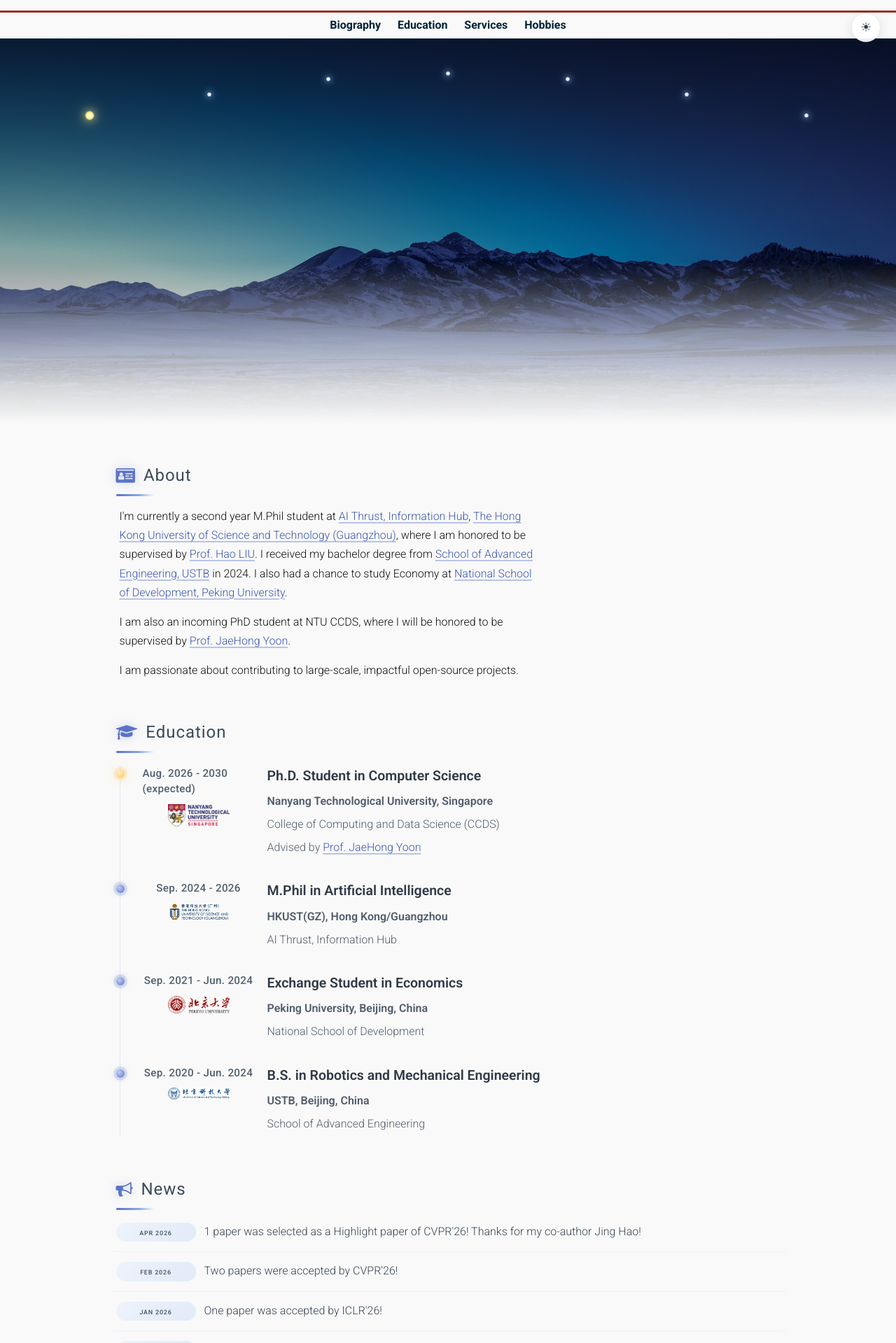
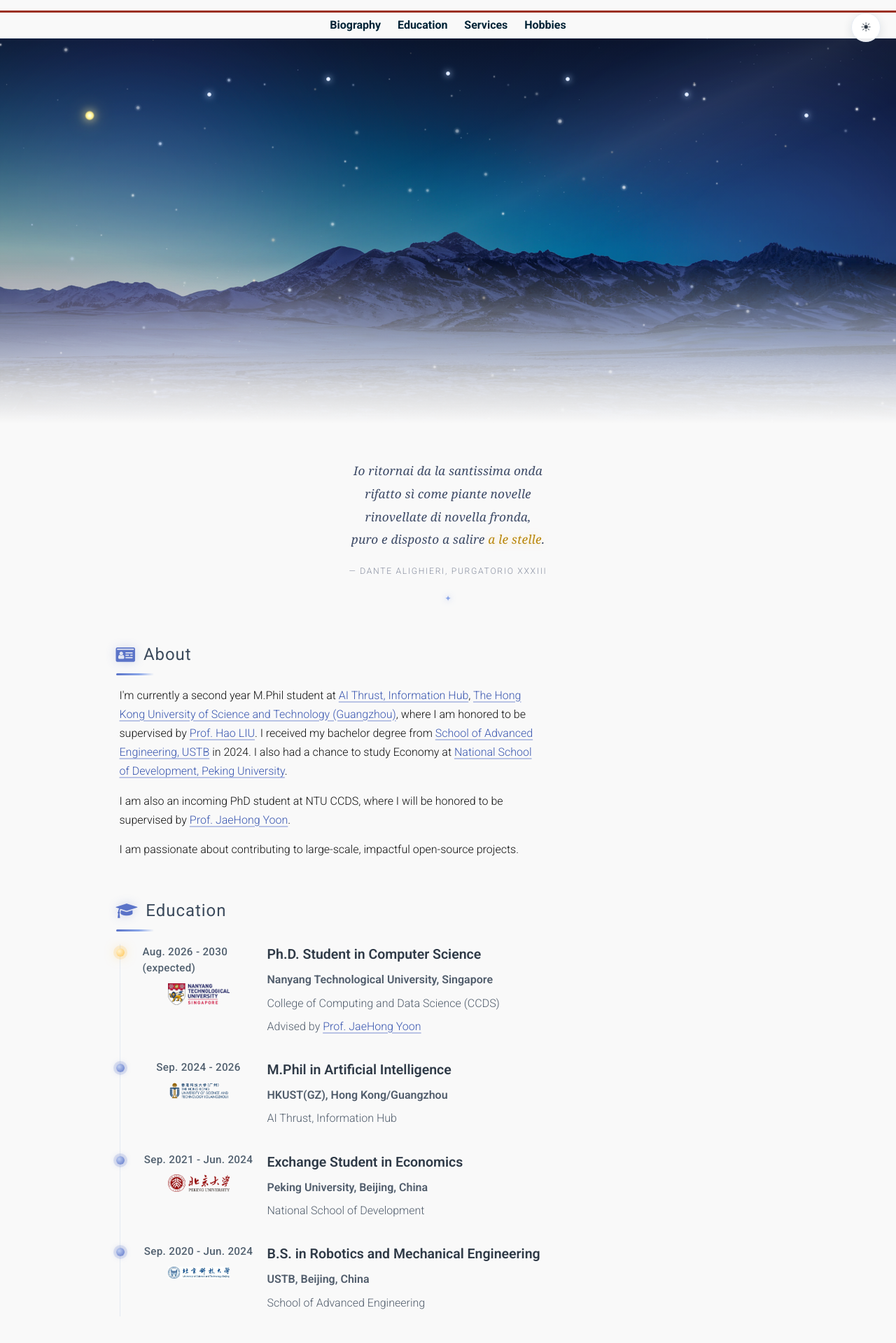
Before and after one commit to yuxuanfanOrion/yuxuanfanOrion.github.io, a Jekyll site: the page built from _pages/about.md, in a window 1280 px wide. Shown: the top 1919 px of the page at 70% size. Built offline with Jekyll 4.4.1, drawn with Linux system fonts in a browser that asks for light colours; some web fonts are replaced; some of the changed text lies outside the part shown.

Commit message:
updated paper

```diff
--- /dev/null
+++ b/_config.dev.yml
@@ -0,0 +1,4 @@
+# Local-dev override: keep base_path-generated asset URLs on localhost so new
+# CSS/JS files resolve instead of 404ing against the production host.
+# Usage: bundle exec jekyll serve --config _config.yml,_config.dev.yml
+url: "http://localhost:4000"
--- a/_includes/scripts.html
+++ b/_includes/scripts.html
@@ -29,6 +29,9 @@ $(document).ready(function() {
 <!-- Star Background Rotation -->
 <script src="/assets/js/star-bg.js"></script>
 
+<!-- Canvas depth starfield (hero + dark-mode full page) -->
+<script src="{{ base_path }}/assets/js/starfield.js" defer></script>
+
 <!-- Constellation conference badges -->
 <script src="{{ base_path }}/assets/js/constellation.js"></script>
 
--- a/_layouts/default.html
+++ b/_layouts/default.html
@@ -31,6 +31,7 @@ layout: compress
       <div class="starry-sky__stars-far"></div>
       <div class="starry-sky__stars-mid"></div>
       <div class="starry-sky__stars-near"></div>
+      <canvas class="starry-sky__canvas"></canvas>
       <div class="starry-sky__horizon"></div>
       <div class="starry-sky__aurora"></div>
       <div class="starry-sky__moon"></div>
--- a/_pages/about.md
+++ b/_pages/about.md
@@ -26,6 +26,8 @@ layout: default
     <div id="bg-layer-2" class="bg-layer"></div>
   </div>
   <div class="hero-overlay" aria-hidden="true"></div>
+  <div class="hero-nebula" aria-hidden="true"></div>
+  <canvas id="hero-starfield" class="hero-starfield" aria-hidden="true"></canvas>
   <div id="constellation" class="constellation"></div>
   <div id="profile-namecard" class="profile-wrapper">
     <div id="my-pic" class="profile-col profile-col-1">
@@ -76,6 +78,18 @@ layout: default
 <div class="page-content" id="content" role="main">
 <div class="wrapper">
 <h1 class="sr-only">Yuxuan FAN</h1>
+
+<div id="epigraph" class="epigraph">
+  <blockquote class="epigraph__quote">
+    <p class="epigraph__verse" lang="it">
+      Io ritornai da la santissima onda<br>
+      rifatto sì come piante novelle<br>
+      rinovellate di novella fronda,<br>
+      puro e disposto a salire <span class="epigraph__stelle">a le stelle</span>.
+    </p>
+    <cite class="epigraph__cite">Dante Alighieri, Purgatorio XXXIII</cite>
+  </blockquote>
+</div>
 
 <div id="bio" class="bio">
   <h2 class="md-heading text-left">
--- a/assets/css/hero-stellar.css
+++ b/assets/css/hero-stellar.css
@@ -18,6 +18,56 @@
       rgba(8, 16, 40, 0.05) 100%),
     radial-gradient(ellipse 120% 80% at 50% -10%,
       rgba(40, 60, 120, 0.35), transparent 70%);
+}
+
+/* ===== Canvas depth starfield over the photos (under the namecard) ===== */
+.hero-starfield {
+  position: absolute;
+  inset: 0;
+  z-index: 4;               /* after .hero-overlay in DOM, so it paints above it */
+  pointer-events: none;
+}
+
+/* ===== Breathing nebula blobs — GPU-composited transform drift only ===== */
+.hero-nebula {
+  position: absolute;
+  inset: 0;
+  z-index: 4;
+  pointer-events: none;
+  overflow: hidden;
+  mix-blend-mode: screen;
+}
+.hero-nebula::before,
+.hero-nebula::after {
+  content: "";
+  position: absolute;
+  width: 58vw;
+  height: 58vw;
+  max-width: 900px;
+  max-height: 900px;
+  border-radius: 50%;
+  filter: blur(90px);       /* set once, never animated */
+  will-change: transform;
+}
+.hero-nebula::before {
+  left: -14%;
+  top: -28%;
+  background: radial-gradient(circle, rgba(98, 52, 200, 0.30), transparent 65%);
+  animation: nebulaDrift1 38s ease-in-out infinite alternate;
+}
+.hero-nebula::after {
+  right: -16%;
+  top: -12%;
+  background: radial-gradient(circle, rgba(32, 92, 205, 0.28), transparent 65%);
+  animation: nebulaDrift2 46s ease-in-out infinite alternate;
+}
+@keyframes nebulaDrift1 {
+  from { transform: translate(0, 0) scale(1); }
+  to   { transform: translate(9vw, 6vh) scale(1.15); }
+}
+@keyframes nebulaDrift2 {
+  from { transform: translate(0, 0) scale(1.1); }
+  to   { transform: translate(-8vw, 8vh) scale(0.95); }
 }
 
 /* ===== Seamless fade from starry hero into the light content below ===== */
@@ -210,5 +260,7 @@ html:not([data-theme="dark"]) .bg-layer {
   .constellation__star,
   .constellation__star::before,
   .constellation__star--highlight::before,
-  .constellation__line { animation: none !important; }
+  .constellation__line,
+  .hero-nebula::before,
+  .hero-nebula::after { animation: none !important; }
 }
--- a/assets/css/night-theme.css
+++ b/assets/css/night-theme.css
@@ -380,6 +380,12 @@ html[data-theme="dark"] .starry-sky { opacity: 1; }
   filter: drop-shadow(0 0 2px rgba(255,255,255,0.6));
 }
 
+/* Layer 6.5 — canvas depth starfield (rotation + parallax, starfield.js) */
+.starry-sky__canvas {
+  position: absolute;
+  inset: 0;
+}
+
 /* Layer 7 — horizon city glow */
 .starry-sky__horizon {
   position: absolute; left: 0; right: 0; bottom: 0; height: 38%;
--- a/assets/css/refine.css
+++ b/assets/css/refine.css
@@ -9,6 +9,60 @@
   --rf-accent: #5a73c8;          /* starlight indigo */
   --rf-accent-soft: #8aa6e8;
   --rf-gold: #ffc24d;            /* echoes the Highlight constellation star */
+}
+
+/* ===== Epigraph — Dante, the closing tercet of Purgatorio =====
+   Sits right under the hero fade, so the verse reads as the threshold
+   between the starry sky above and the page below. */
+.epigraph {
+  margin: 6px auto 52px;
+  text-align: center;
+}
+.epigraph__quote {
+  margin: 0;
+  padding: 0;
+  border: none;
+  background: transparent;
+}
+.epigraph__verse {
+  font-family: Georgia, "Times New Roman", serif;
+  font-style: italic;
+  font-size: 1.08rem;
+  line-height: 1.9;
+  letter-spacing: 0.01em;
+  color: #3d4a66;
+  margin: 0 0 12px;
+}
+.epigraph__stelle {
+  color: #b8860b;
+  text-shadow: 0 0 12px rgba(255, 194, 77, 0.35);
+}
+.epigraph__cite {
+  display: inline-block;
+  font-style: normal;
+  font-size: 0.76rem;
+  letter-spacing: 0.14em;
+  text-transform: uppercase;
+  color: rgba(61, 74, 102, 0.6);
+}
+.epigraph__cite::before { content: "\2014\00a0"; }
+.epigraph::after {
+  content: "\2726";
+  display: block;
+  margin-top: 20px;
+  font-size: 0.72rem;
+  color: var(--rf-accent-soft);
+  text-shadow: 0 0 10px rgba(138, 166, 232, 0.8);
+}
+html[data-theme="dark"] .epigraph__verse { color: #cdd9f7; }
+html[data-theme="dark"] .epigraph__stelle {
+  color: #ffd479;
+  text-shadow: 0 0 14px rgba(255, 212, 121, 0.5);
+}
+html[data-theme="dark"] .epigraph__cite { color: rgba(154, 168, 199, 0.85); }
+html[data-theme="dark"] .epigraph::after { color: #8ab4ff; }
+@media screen and (max-width: 600px) {
+  .epigraph__verse { font-size: 0.98rem; line-height: 1.8; }
 }
 
 /* ===== Section headings: gradient accent bar + faint icon glow ===== */
--- /dev/null
+++ b/assets/js/starfield.js
@@ -0,0 +1,297 @@
+/* Starfield — canvas depth starfield shared by the hero and the dark-mode
+   full-page sky. Three depth cues layered together:
+     1. depth buckets — far stars are small/dim, near stars large/bright
+        (depth-of-field approximation with zero blur cost)
+     2. slow rotation around an off-center celestial pole, so outer stars
+        sweep visible arcs while polar stars barely move (long-exposure feel)
+     3. mouse parallax scaled by depth — near stars shift more
+   Plus a pre-rendered Milky Way band (hero only) and rare shooting stars.
+   Perf/a11y: sprite-based drawing (no per-star shadowBlur), dpr capped at 2,
+   ~60fps cap, pauses when hidden/off-screen/inactive, and renders a single
+   static frame under prefers-reduced-motion. */
+(function () {
+  'use strict';
+
+  var REDUCE = window.matchMedia &&
+    window.matchMedia('(prefers-reduced-motion: reduce)').matches;
+  var FRAME_BUDGET = 1000 / 62;
+  var TAU = Math.PI * 2;
+
+  var PALETTE = [
+    { color: '255,255,255', weight: 0.62 },  /* white */
+    { color: '207,225,255', weight: 0.24 },  /* blue-white (hot) */
+    { color: '255,230,199', weight: 0.14 }   /* warm (cool giant) */
+  ];
+
+  function pickColor() {
+    var r = Math.random(), acc = 0, i;
+    for (i = 0; i < PALETTE.length; i++) {
+      acc += PALETTE[i].weight;
+      if (r <= acc) return PALETTE[i].color;
+    }
+    return PALETTE[0].color;
+  }
+
+  /* Pre-rendered glow sprite per palette color: bright core, soft halo. */
+  function makeSprite(rgb) {
+    var c = document.createElement('canvas');
+    c.width = c.height = 32;
+    var g = c.getContext('2d');
+    var grad = g.createRadialGradient(16, 16, 0, 16, 16, 16);
+    grad.addColorStop(0, 'rgba(' + rgb + ',1)');
+    grad.addColorStop(0.25, 'rgba(' + rgb + ',0.85)');
+    grad.addColorStop(0.55, 'rgba(' + rgb + ',0.18)');
+    grad.addColorStop(1, 'rgba(' + rgb + ',0)');
+    g.fillStyle = grad;
+    g.fillRect(0, 0, 32, 32);
+    return c;
+  }
+
+  var SPRITES = {};
+  PALETTE.forEach(function (p) { SPRITES[p.color] = makeSprite(p.color); });
+
+  function Starfield(canvas, opts) {
+    this.canvas = canvas;
+    this.ctx = canvas.getContext('2d');
+    this.opts = opts;
+    this.stars = [];
+    this.shooting = null;
+    this.nextShootAt = 0;
+    this.mouseX = 0.5; this.mouseY = 0.5;       /* parallax target */
+    this.curX = 0.5; this.curY = 0.5;           /* smoothed */
+    this.lastFrame = 0;
+    this.visible = true;
+    this.milkyWay = null;
+    this.w = 0; this.h = 0;
+
+    var self = this;
+    this.resize();
+
+    var rT;
+    window.addEventListener('resize', function () {
+      clearTimeout(rT);
+      rT = setTimeout(function () { self.resize(); }, 180);
+    });
+
+    if (opts.parallax && !REDUCE) {
+      window.addEventListener('mousemove', function (e) {
+        self.mouseX = e.clientX / window.innerWidth;
+        self.mouseY = e.clientY / window.innerHeight;
+      }, { passive: true });
+    }
+
+    if ('IntersectionObserver' in window) {
+      new IntersectionObserver(function (entries) {
+        self.visible = entries[0].isIntersecting;
+      }).observe(canvas);
+    }
+
+    if (REDUCE) {
+      this.drawFrame(0);                         /* one static frame */
+    } else {
+      requestAnimationFrame(function tick(ts) {
+        requestAnimationFrame(tick);
+        if (document.hidden || !self.visible) return;
+        if (self.opts.isActive && !self.opts.isActive()) return;
+        if (ts - self.lastFrame < FRAME_BUDGET) return;
+        self.lastFrame = ts;
+        self.drawFrame(ts);
+      });
+    }
+  }
+
+  Starfield.prototype.resize = function () {
+    var parent = this.canvas.parentElement;
+    var w = parent.offsetWidth || window.innerWidth;
+    var h = parent.offsetHeight || window.innerHeight;
+    if (!w || !h) return;
+    var dpr = Math.min(window.devicePixelRatio || 1, 2);
+    this.w = w; this.h = h;
+    this.canvas.width = Math.round(w * dpr);
+    this.canvas.height = Math.round(h * dpr);
+    this.canvas.style.width = w + 'px';
+    this.canvas.style.height = h + 'px';
+    this.ctx.setTransform(dpr, 0, 0, dpr, 0, 0);
+
+    /* Celestial pole sits off-canvas-center (like Polaris up and right). */
+    this.poleX = w * this.opts.pole[0];
+    this.poleY = h * this.opts.pole[1];
+
+    /* Stars fill a disk big enough that rotation never exposes a bare
+       corner; per-frame bounds check skips the off-canvas ones. */
+    var R = 0;
+    var corners = [[0, 0], [w, 0], [0, h], [w, h]];
+    for (var i = 0; i < 4; i++) {
+      var dx = corners[i][0] - this.poleX, dy = corners[i][1] - this.poleY;
+      R = Math.max(R, Math.sqrt(dx * dx + dy * dy));
+    }
+    this.maxR = R;
+
+    var visibleTarget = Math.max(110, Math.min(this.opts.maxStars,
+      Math.round(w * h / this.opts.densityArea)));
+    var total = Math.min(1600,
+      Math.round(visibleTarget * (Math.PI * R * R) / (w * h)));
+
+    this.stars = [];
+    for (i = 0; i < total; i++) {
+      var depth = Math.random();
+      this.stars.push({
+        a: Math.random() * TAU,
+        r: Math.sqrt(Math.random()) * R,         /* uniform area density */
+        depth: depth,
+        size: (0.55 + depth * 1.75) * (Math.random() * 0.5 + 0.75),
+        alpha: 0.22 + depth * 0.72,
+        twSpeed: 0.0004 + Math.random() * 0.0014,
+        twPhase: Math.random() * TAU,
+        color: pickColor()
+      });
+    }
+
+    if (this.opts.milkyWay) this.renderMilkyWay();
+    if (REDUCE) this.drawFrame(0);
+  };
+
+  /* Faint diagonal galaxy band + dense micro-stars, rendered once. */
+  Starfield.prototype.renderMilkyWay = function () {
+    var w = this.w, h = this.h;
+    var c = document.createElement('canvas');
+    c.width = w; c.height = h;
+    var g = c.getContext('2d');
+    g.save();
+    g.translate(w / 2, h / 2);
+    g.rotate(-Math.PI / 7);
+    var band = Math.max(h * 0.42, 180);
+    var grad = g.createLinearGradient(0, -band / 2, 0, band / 2);
+    grad.addColorStop(0, 'rgba(185,200,255,0)');
+    grad.addColorStop(0.35, 'rgba(190,205,255,0.055)');
+    grad.addColorStop(0.5, 'rgba(215,222,255,0.085)');
+    grad.addColorStop(0.65, 'rgba(190,205,255,0.055)');
+    grad.addColorStop(1, 'rgba(185,200,255,0)');
+    g.fillStyle = grad;
+    var L = Math.sqrt(w * w + h * h);
+    g.fillRect(-L, -band / 2, L * 2, band);
+    /* micro-stars clustered toward the band's spine */
+    for (var i = 0; i < 240; i++) {
+      var bx = (Math.random() * 2 - 1) * L;
+      var by = (Math.random() + Math.random() + Math.random() - 1.5) / 1.5
+               * band * 0.5;
+      var a = 0.10 + Math.random() * 0.30;
+      g.fillStyle = 'rgba(220,228,255,' + a.toFixed(2) + ')';
+      g.fillRect(bx, by, Math.random() < 0.2 ? 1.4 : 0.8, 0.8);
+    }
+    g.restore();
+    this.milkyWay = c;
+  };
+
+  Starfield.prototype.drawFrame = function (ts) {
+    var ctx = this.ctx, w = this.w, h = this.h;
+    ctx.clearRect(0, 0, w, h);
+
+    if (this.milkyWay) ctx.drawImage(this.milkyWay, 0, 0, w, h);
+
+    /* smoothed parallax */
+    this.curX += (this.mouseX - this.curX) * 0.04;
+    this.curY += (this.mouseY - this.curY) * 0.04;
+    var px = (this.curX - 0.5) * this.opts.parallax;
+    var py = (this.curY - 0.5) * this.opts.parallax * 0.6;
+
+    var rot = REDUCE ? 0 : ts * this.opts.rotSpeed;
+    var margin = 6;
+
+    for (var i = 0; i < this.stars.length; i++) {
+      var s = this.stars[i];
+      var ang = s.a + rot;
+      var x = this.poleX + s.r * Math.cos(ang) - px * s.depth;
+      var y = this.poleY + s.r * Math.sin(ang) - py * s.depth;
+      if (x < -margin || x > w + margin || y < -margin || y > h + margin) {
+        continue;
+      }
+      var tw = REDUCE ? 0.85
+        : 0.72 + 0.28 * Math.sin(ts * s.twSpeed + s.twPhase);
+      ctx.globalAlpha = s.alpha * tw;
+      var d = s.size * 5;                        /* sprite incl. halo */
+      ctx.drawImage(SPRITES[s.color], x - d / 2, y - d / 2, d, d);
+    }
+    ctx.globalAlpha = 1;
+
+    if (this.opts.shootingStars && !REDUCE) this.drawShooting(ts);
+  };
+
+  Starfield.prototype.drawShooting = function (ts) {
+    var ctx = this.ctx;
+    if (!this.shooting) {
+      if (!this.nextShootAt) {
+        this.nextShootAt = ts + 6000 + Math.random() * 14000;
+      }
+      if (ts < this.nextShootAt) return;
+      var ang = (18 + Math.random() * 26) * Math.PI / 180;
+      this.shooting = {
+        x: this.w * (0.1 + Math.random() * 0.7),
+        y: this.h * (0.05 + Math.random() * 0.25),
+        vx: Math.cos(ang) * 0.55,
+        vy: Math.sin(ang) * 0.55,
+        born: ts, life: 1100
+      };
+    }
+    var m = this.shooting;
+    var age = ts - m.born;
+    if (age > m.life) {
+      this.shooting = null;
+      this.nextShootAt = ts + 9000 + Math.random() * 16000;
+      return;
+    }
+    var t = age / m.life;
+    var fade = t < 0.15 ? t / 0.15 : 1 - (t - 0.15) / 0.85;
+    var hx = m.x + m.vx * age, hy = m.y + m.vy * age;
+    var TRAIL = 110;
+    var grad = ctx.createLinearGradient(
+      hx - m.vx / 0.55 * TRAIL, hy - m.vy / 0.55 * TRAIL, hx, hy);
+    grad.addColorStop(0, 'rgba(200,220,255,0)');
+    grad.addColorStop(1, 'rgba(255,255,255,' + (0.9 * fade).toFixed(3) + ')');
+    ctx.strokeStyle = grad;
+    ctx.lineWidth = 1.5;
+    ctx.lineCap = 'round';
+    ctx.beginPath();
+    ctx.moveTo(hx - m.vx / 0.55 * TRAIL, hy - m.vy / 0.55 * TRAIL);
+    ctx.lineTo(hx, hy);
+    ctx.stroke();
+  };
+
+  function init() {
+    var hero = document.getElementById('hero-starfield');
+    if (hero) {
+      new Starfield(hero, {
+        pole: [0.74, 0.12],
+        densityArea: 7800,
+        maxStars: 340,
+        rotSpeed: 0.0000026,
+        parallax: 22,
+        milkyWay: true,
+        shootingStars: true
+      });
+    }
+
+    var page = document.querySelector('.starry-sky__canvas');
+    if (page) {
+      var isDark = function () {
+        return document.documentElement.getAttribute('data-theme') === 'dark';
+      };
+      new Starfield(page, {
+        pole: [0.78, 0.16],
+        densityArea: 6500,
+        maxStars: 420,
+        rotSpeed: 0.0000016,
+        parallax: 12,
+        milkyWay: false,                 /* CSS band already paints one */
+        shootingStars: false,            /* CSS meteors already fly */
+        isActive: isDark
+      });
+    }
+  }
+
+  if (document.readyState === 'loading') {
+    document.addEventListener('DOMContentLoaded', init);
+  } else {
+    init();
+  }
+})();
```
Also changed, not shown: other parts of _pages/about.md (+3 -0 lines).
